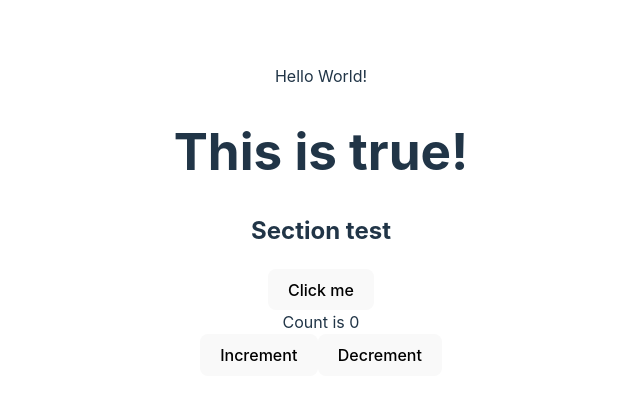
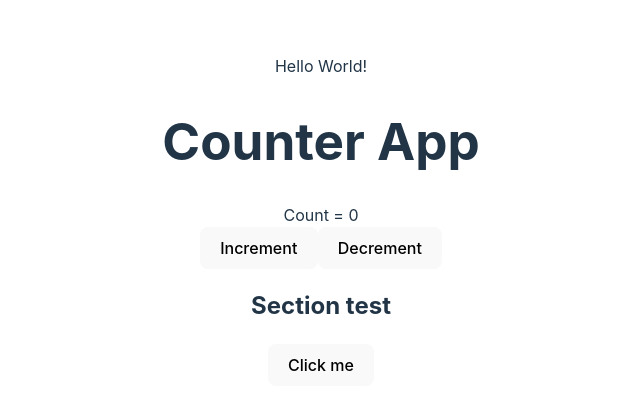
Before and after one commit to Celesca/react-workshop-2024, a React (Vite) app in the folder first-project/: page / in a window 1280 px wide. Shown: the part 180-590 px from the top of the page, without its empty margins (319-959 px from the left). Built offline with nearby package versions, Linux system fonts and the light colour scheme.

Commit message:
add: useState props

```diff
--- a/first-project/src/App.tsx
+++ b/first-project/src/App.tsx
@@ -1,15 +1,17 @@
+import { useState } from 'react';
 import './App.css'
+import Counter from './components/Couter';
 
 function App() {
 
-  const count:number = 1;
-  if (count === 1) {
-    return <h1>This is true!</h1>
-  }
-  else {
-    return <h1>This is false!</h1>
-  }
+  const [count, setCount] = useState<number>(0);
 
+  return (
+    <>
+      <h1>Counter App</h1>
+      <Counter setCount={setCount}>Count = {count}</Counter>
+    </>
+  )
 }
 
 export default App
--- a/first-project/src/components/Couter.tsx
+++ b/first-project/src/components/Couter.tsx
@@ -1,11 +1,15 @@
-import { useState } from "react";
+import React, { ReactElement } from "react"
 
-const Counter = () => {
-  const [count, setCount] = useState<number>(0);
+type CounterProps = {
+    setCount: React.Dispatch<React.SetStateAction<number>>
+    children?: React.ReactNode
+}
+
+const Counter = ({setCount, children} : CounterProps) : ReactElement => {
 
   return (
     <>
-        <div>Count is {count} </div>
+        <div>{children}</div>
         <button onClick={() => setCount((prev) => prev + 1 )}>Increment</button>
         <button onClick={() => setCount((prev) => prev - 1 )}>Decrement</button>
     </>
--- a/first-project/src/main.tsx
+++ b/first-project/src/main.tsx
@@ -5,7 +5,6 @@ import './index.css'
 import MyButton from './MyButton.tsx'
 import Heading from './Heading.tsx'
 import Section from './components/Section.tsx'
-import Counter from './components/Couter.tsx'
 
 ReactDOM.createRoot(document.getElementById('root')!).render(
   <React.StrictMode>
@@ -13,8 +12,5 @@ ReactDOM.createRoot(document.getElementById('root')!).render(
     <App />
 
     <Section title="Section test"><MyButton/></Section>
-    <div>
-      <Counter/>
-    </div>
   </React.StrictMode>,
 )
```
